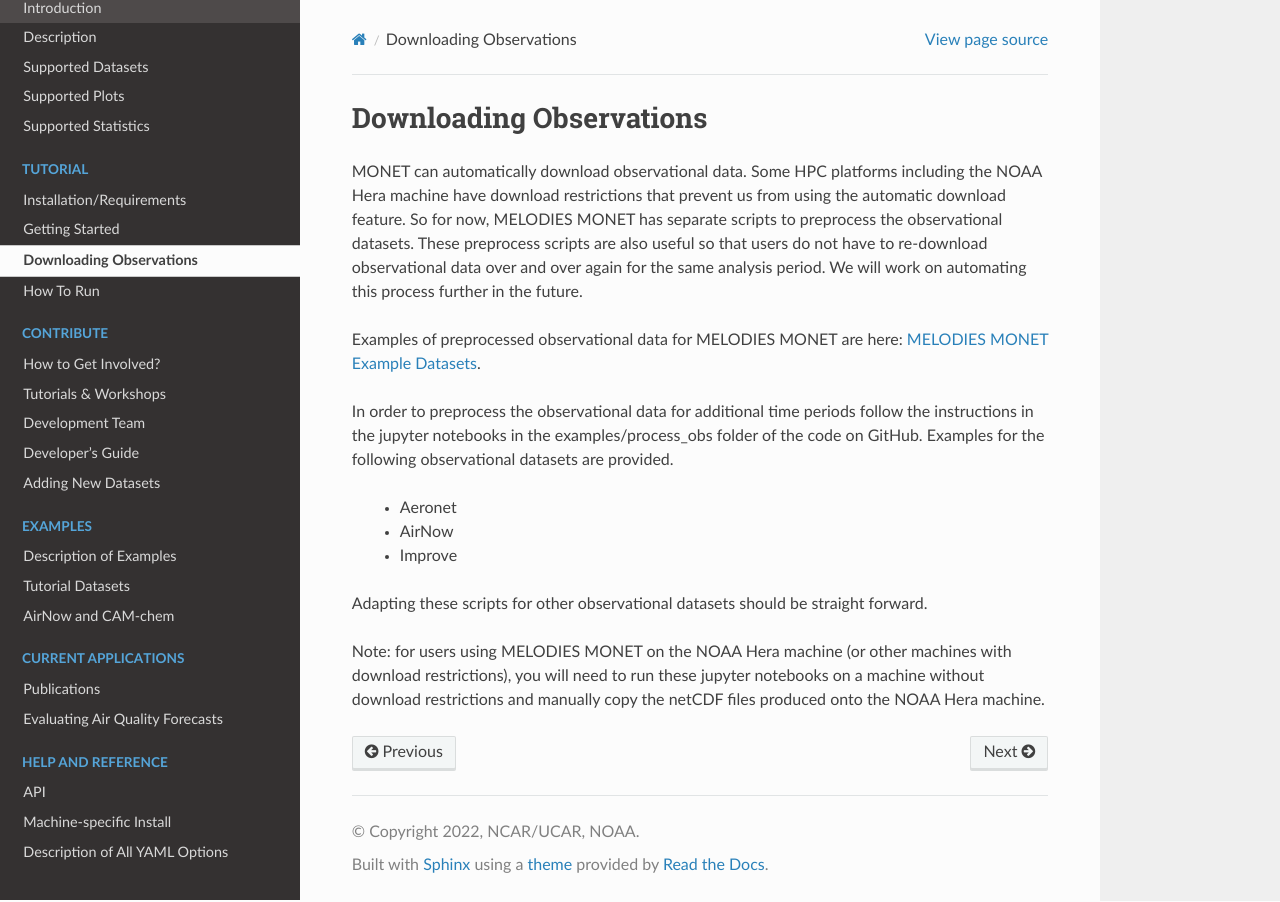
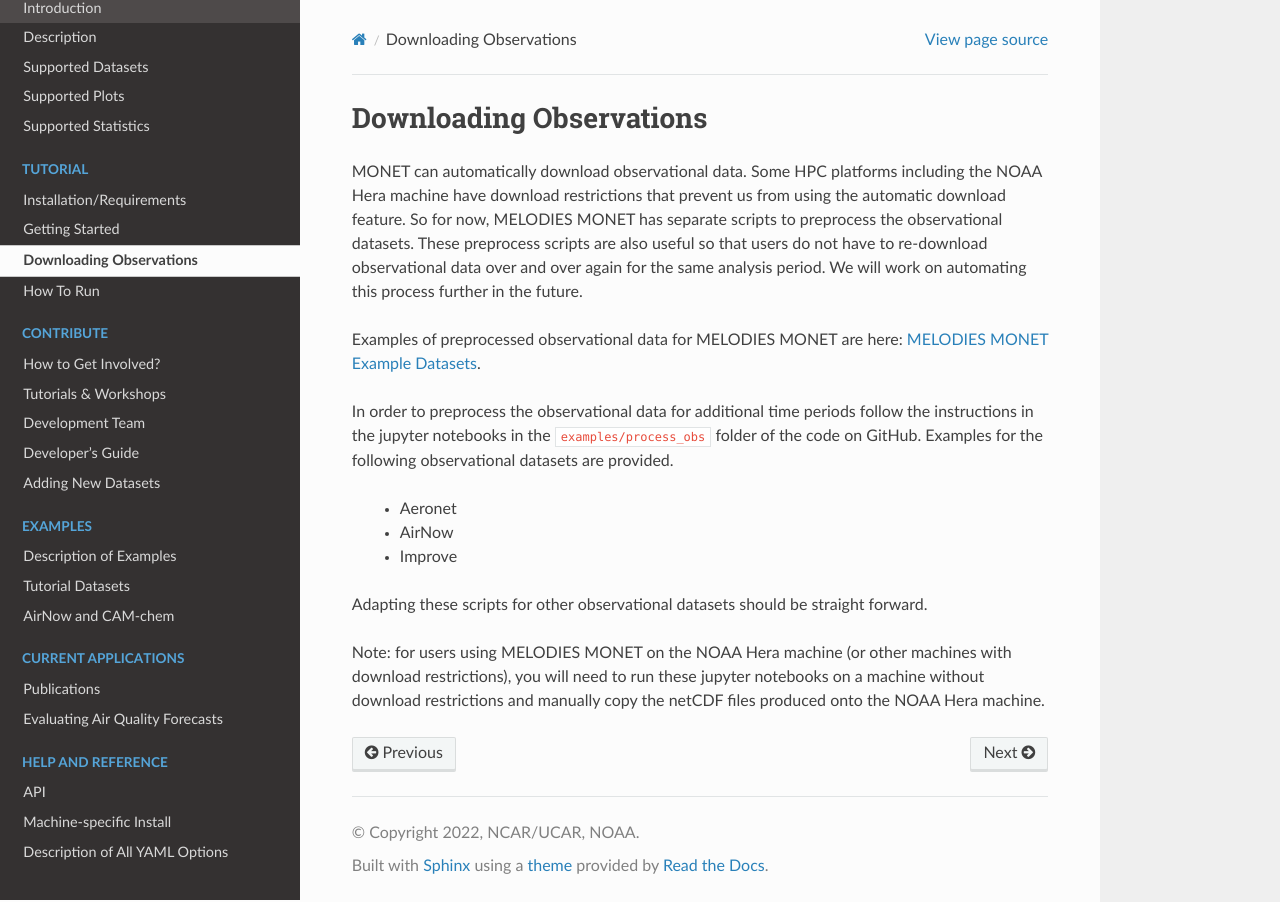
Before and after one commit to NOAA-CSL/MELODIES-MONET, a Sphinx documentation site: the page built from docs/tutorial/downloading_obs.rst, in a window 1280 px wide. Built offline with Sphinx 7.4.7 and the Read the Docs theme 2.0.0, drawn with Linux system fonts in a browser that asks for light colours; pages that are not in the unit, such as notebooks, are missing from menus.

```diff
--- a/docs/tutorial/downloading_obs.rst
+++ b/docs/tutorial/downloading_obs.rst
@@ -14,7 +14,7 @@ Examples of preprocessed observational data for MELODIES MONET are here:
 
 In order to preprocess the observational data for additional time periods
 follow the instructions in the jupyter notebooks in the
-examples/process_obs folder of the code on GitHub. Examples for
+``examples/process_obs`` folder of the code on GitHub. Examples for
 the following observational datasets are provided.
 
    * Aeronet
```
